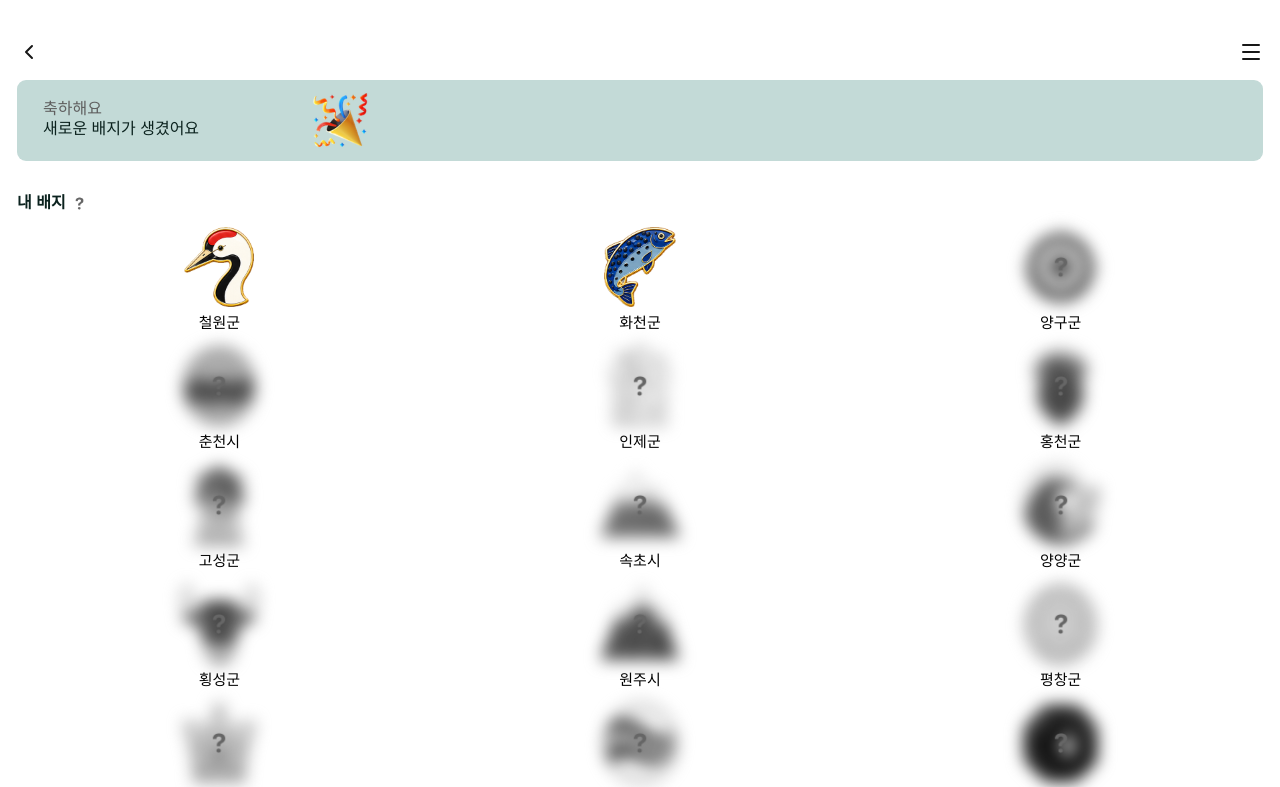
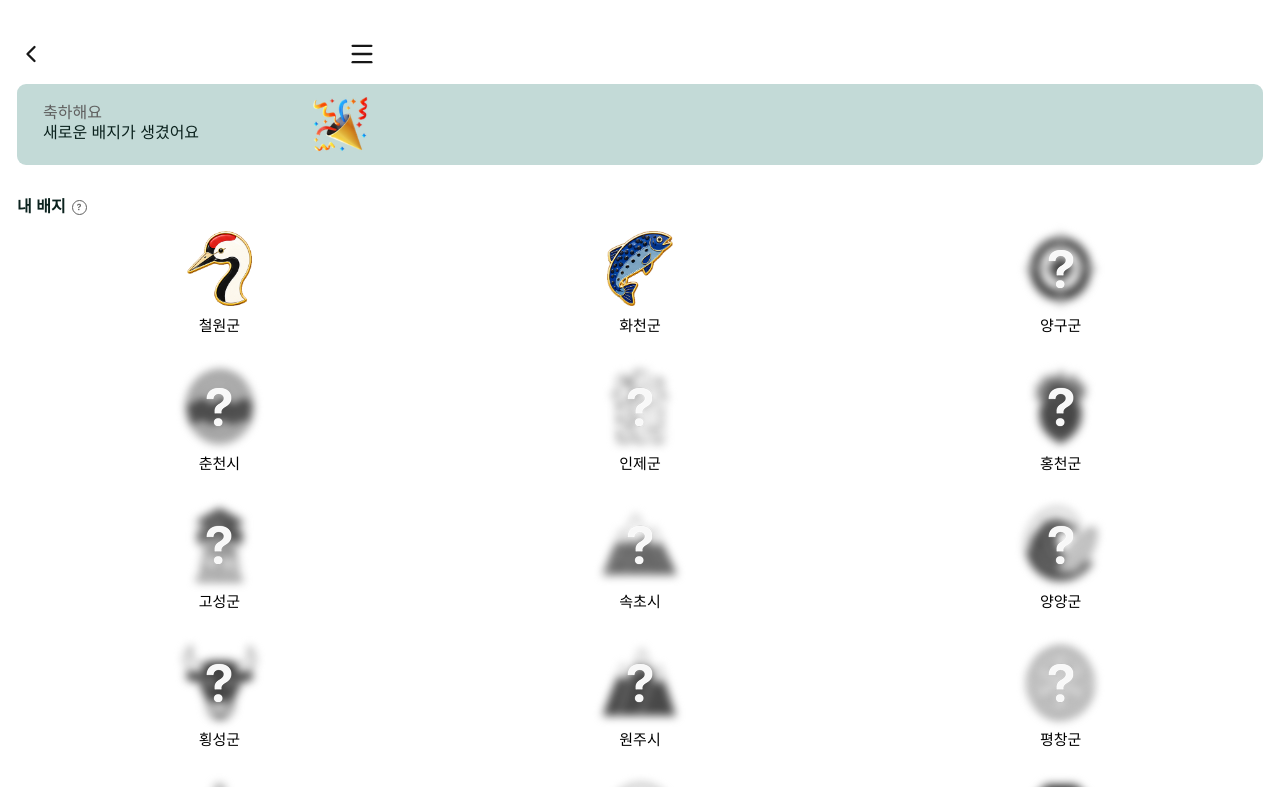
Before and after one commit to nuyh-99/ji-kku-frontend, a Next.js app in the folder frontend/: page /achievements in a window 1280 px wide. Shown: the top 787 px of the page. Built offline with nearby package versions, Linux system fonts and the light colour scheme; no server answers.

Commit message:
fix : 뒤로가기, 메뉴, 뱃지 블러, gap

```diff
--- a/frontend/src/app/achievements/page.tsx
+++ b/frontend/src/app/achievements/page.tsx
@@ -39,17 +39,16 @@ export default function AchievementsPage() {
   return (
     <div className="relative min-h-screen bg-white px-[17px] pt-10 pb-4">
       {/* 헤더 */}
-      <header className="flex items-center justify-between mb-4">
-        <button
-          aria-label="뒤로가기"
-          onClick={() => router.back()}
-          type="button"
+      <header
+  className="flex items-start justify-center mb-4"
+  style={{ width: 359, height: 28, gap: 303 }}
 >
-          <ChevronLeft size={24} />
+  <button aria-label="뒤로가기" onClick={() => router.back()} type="button">
+    <ChevronLeft size={28} className="shrink-0" />
   </button>
 
-        <button aria-label="메뉴" type="button">
-          <Menu size={24} />
+  <button aria-label="메뉴" onClick={() => router.push("/mypage")} type="button">
+    <Menu size={28} className="shrink-0" />
   </button>
 </header>
 
@@ -78,16 +77,29 @@ export default function AchievementsPage() {
           내 배지
         </h2>
 
+        <div
+  style={{
+    display: "flex",
+    width: "15px",
+    height: "15px",
+    padding: "2.5px",
+    justifyContent: "center",
+    alignItems: "center",
+    borderRadius: "12.5px",
+    border: "0.625px solid #5F5F5F",
+  }}
+>
   <Image
     src="/questionmark.png"
     alt="배지 안내"
-          width={15}
-          height={15}
+    width={10}
+    height={10}
   />
+</div>
       </div>
 
       {/* 배지 그리드 */}
-      <div className="grid grid-cols-3 gap-4">
+      <div className="grid grid-cols-3 gap-x-4 gap-y-[34px]">
         {regionBadges.map((badge) => {
           const isUnlocked = unlockedNos.has(badge.badgeNo);
 
@@ -96,13 +108,13 @@ export default function AchievementsPage() {
               key={badge.id}
               className="flex flex-col items-center"
             >
-              <div className="relative h-[80px] w-[80px]">
+              <div className="relative h-[75px] w-[75px]">
                 <Image
                   src={`/badge/${badge.id}.png`}
                   alt={badge.name}
                   fill
                   className={`object-contain ${
-                    !isUnlocked ? "grayscale blur-[8px]" : ""
+                    !isUnlocked ? "grayscale blur-[4px]" : ""
                   }`}
                 />
 
@@ -111,14 +123,17 @@ export default function AchievementsPage() {
                     <Image
                       src="/yetquestionmark.png"
                       alt="미획득 배지"
-                      width={24}
-                      height={24}
+                      width={48}
+                      height={48}
                     />
                   </div>
                 )}
               </div>
 
-              <span className="mt-2 text-[15px] font-normal leading-none text-black">
+              <span
+  className="mt-2 text-[15px] font-normal text-black"
+  style={{ fontFamily: "Pretendard", lineHeight: "normal" }}
+>
                 {badge.name}
               </span>
             </div>
```
Also changed, not shown: frontend/public/yetquestionmark.png. Lines whose indentation alone changed are shown as unchanged.
